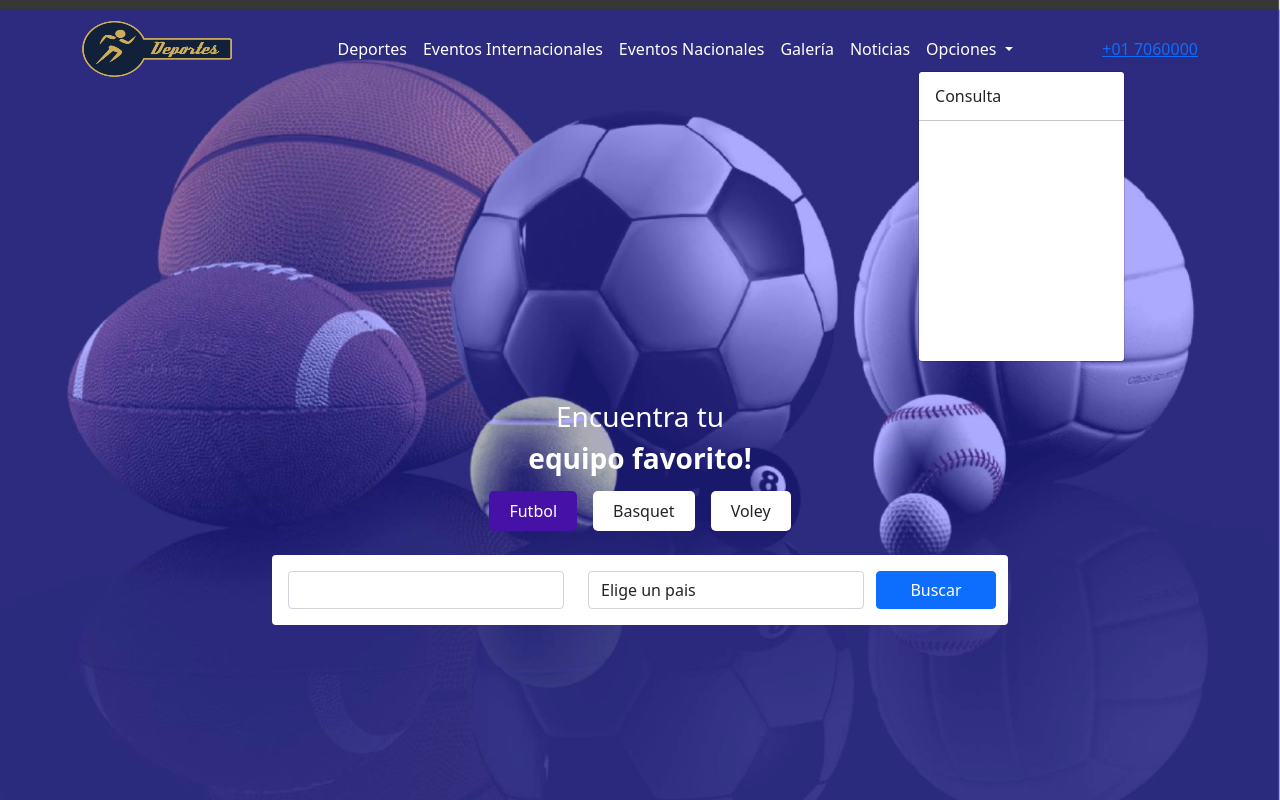
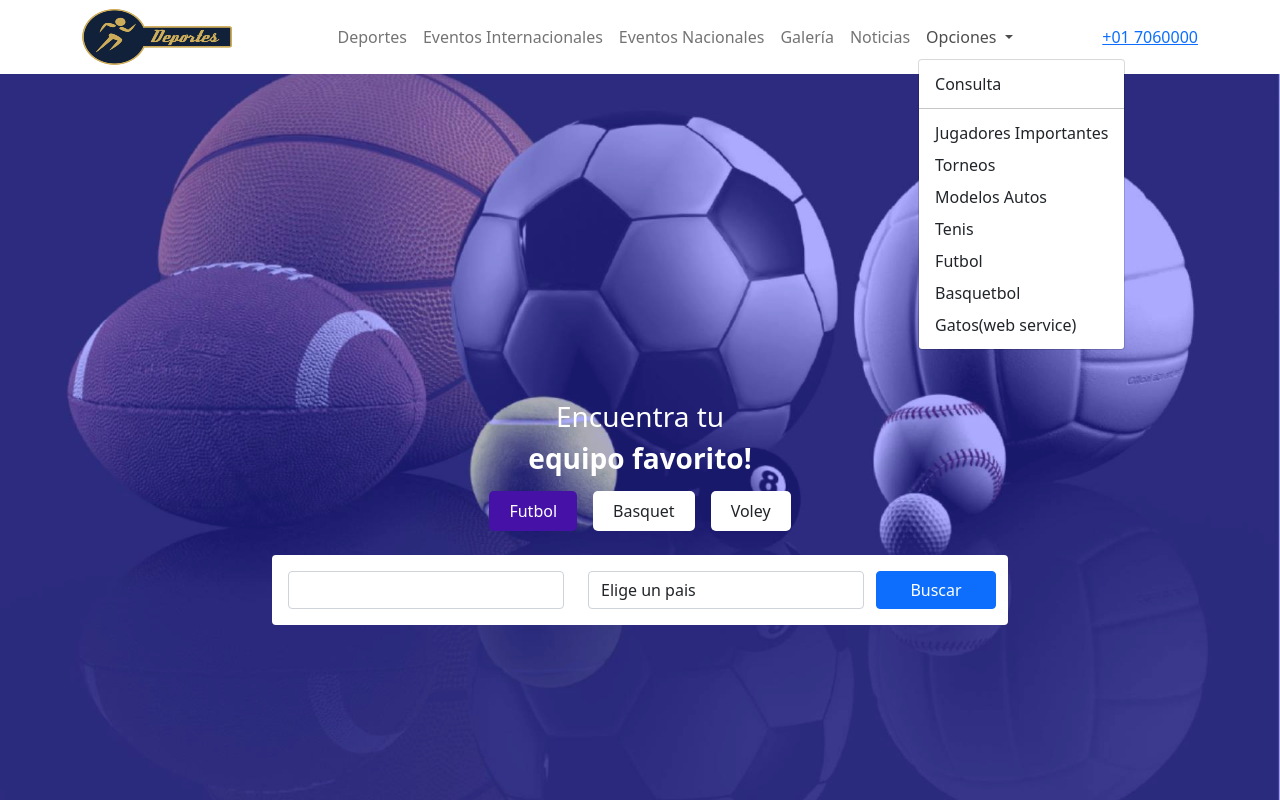
Before and after one commit to sramirezpch/prograweb2, an Angular app: page / in a window 1280 px wide. Both pictures are taken after a click on the button "Opciones". Shown: the top 800 px of the page. Built offline with nearby package versions, Linux system fonts and the light colour scheme.

Commit message:
navbar changed

```diff
--- a/src/app/common/navbar/navbar.component.html
+++ b/src/app/common/navbar/navbar.component.html
@@ -1,28 +1,29 @@
-<nav class="navbar navbar-expand-lg navbar-light fixed-top py-3" style="background: transparent;">
+<nav class="navbar navbar-expand-lg navbar-light fixed-top py-1 bg-white"
+    style="background: transparent; z-index: 15000;">
     <div class="container d-flex justify-content-between">
         <a class="navbar-brand text-white" href="./">
             <img src="assets/images/logo/01.png">
         </a>
         <ul class="navbar-nav ">
             <li class="nav-item">
-                <a class="nav-link text-white" href="#Deportes">Deportes</a>
+                <a class="nav-link" href="#Deportes">Deportes</a>
             </li>
             <li class="nav-item">
-                <a class="nav-link text-white" href="#Anuncios">Eventos Internacionales</a>
+                <a class="nav-link" href="#Anuncios">Eventos Internacionales</a>
             </li>
             <li class="nav-item">
-                <a class="nav-link text-white" href="#EventosProx">Eventos Nacionales</a>
+                <a class="nav-link" href="#EventosProx">Eventos Nacionales</a>
             </li>
             <li class="nav-item">
-                <a class="nav-link text-white" href="#Galeria">Galería</a>
+                <a class="nav-link" href="#Galeria">Galería</a>
             </li>
             <li class="nav-item">
-                <a class="nav-link text-white" href="#Noticias">Noticias</a>
+                <a class="nav-link" href="#Noticias">Noticias</a>
 
             </li>
             <li class="nav-item dropdown">
-                <a class="nav-link dropdown-toggle text-white" href="#" id="navbarDropdown" role="button"
-                    data-bs-toggle="dropdown" aria-expanded="false">
+                <a class="nav-link dropdown-toggle" href="#" id="navbarDropdown" role="button" data-bs-toggle="dropdown"
+                    aria-expanded="false">
                     Opciones
                 </a>
                 <ul class="dropdown-menu" aria-labelledby="navbarDropdown">
@@ -30,14 +31,14 @@
                     <li>
                         <hr class="dropdown-divider">
                     </li>
-                    <li><a class="dropdown-item text-white" href="#" id="menu-item-deportistas">Jugadores
+                    <li><a class="dropdown-item" href="#" id="menu-item-deportistas">Jugadores
                             Importantes</a></li>
-                    <li><a class="dropdown-item text-white" href="#" id="menu-item-torneo">Torneos</a></li>
-                    <li><a class="dropdown-item text-white" href="#" id="menu-item-modelo">Modelos Autos</a></li>
-                    <li><a class="dropdown-item text-white" href="#" id="menu-item-tenis">Tenis</a></li>
-                    <li><a class="dropdown-item text-white" href="#" id="menu-item-futbolReglas">Futbol</a></li>
-                    <li><a class="dropdown-item text-white" href="#" id="menu-item-basquetbol">Basquetbol</a></li>
-                    <li><a class="dropdown-item text-white" href="#" id="menu-item-gatos">Gatos(web service)</a></li>
+                    <li><a class="dropdown-item" href="#" id="menu-item-torneo">Torneos</a></li>
+                    <li><a class="dropdown-item" href="#" id="menu-item-modelo">Modelos Autos</a></li>
+                    <li><a class="dropdown-item" href="#" id="menu-item-tenis">Tenis</a></li>
+                    <li><a class="dropdown-item" href="#" id="menu-item-futbolReglas">Futbol</a></li>
+                    <li><a class="dropdown-item" href="#" id="menu-item-basquetbol">Basquetbol</a></li>
+                    <li><a class="dropdown-item" href="#" id="menu-item-gatos">Gatos(web service)</a></li>
                 </ul>
             </li>
         </ul>
--- a/src/app/home/banner/banner.component.html
+++ b/src/app/home/banner/banner.component.html
@@ -26,7 +26,7 @@
             </div>
         </div>
         <div class="carousel-item" style="opacity: .9; height: 400px;">
-            <img src="assets/images/banner/02.jpg" class="d-block">
+            <img src="assets/images/banner/resized-02.jpg" class="d-block">
             <div class="carousel-caption d-none d-md-block">
                 <h5>Gran variedad de deportes</h5>
                 <p>Tienes la libertad de elegir muchas subcategorias de deportes</p>
```
